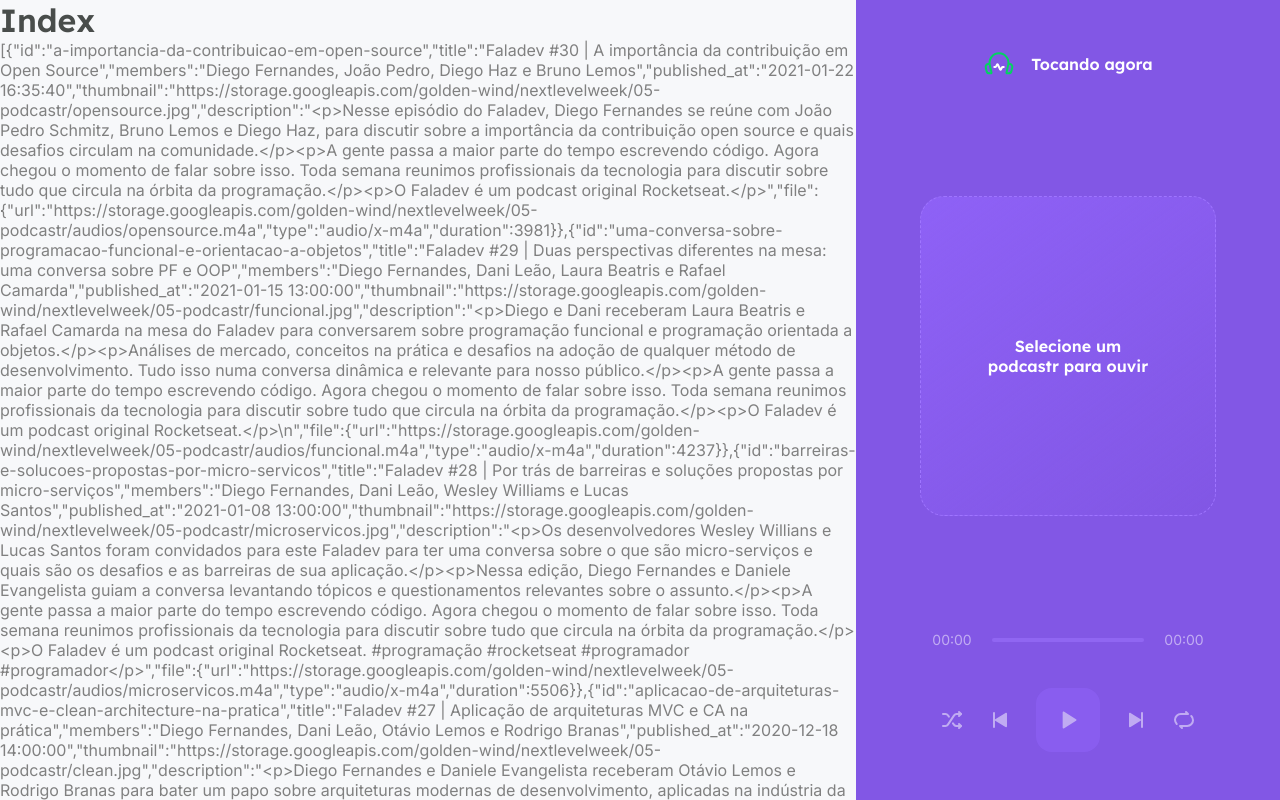
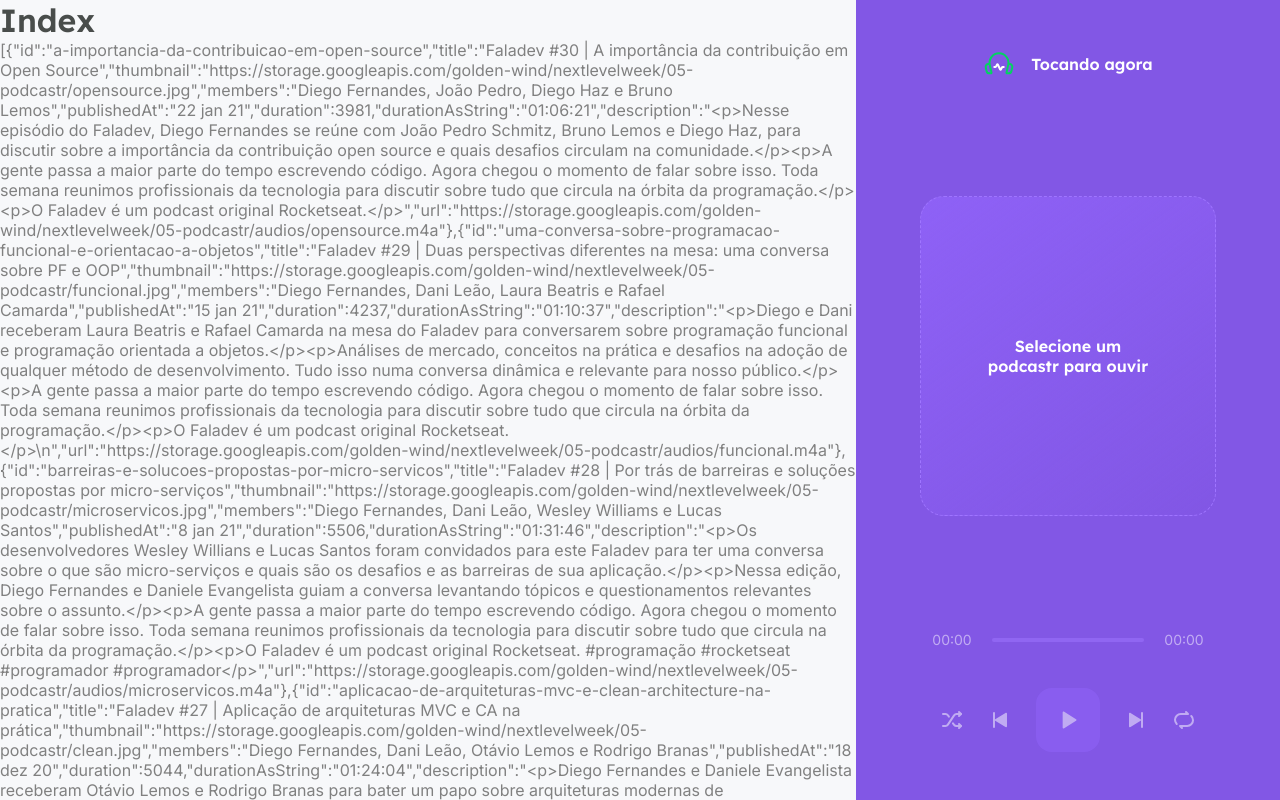
Before and after one commit to Priscilt1/Podcast, a Next.js app: page / in a window 1280 px wide. Shown: the top 800 px of the page. Built offline with nearby package versions, Linux system fonts and the light colour scheme; data requests are answered from the project's data file.

Commit message:
Formatação de dados

```diff
--- a/src/pages/index.tsx
+++ b/src/pages/index.tsx
@@ -1,10 +1,14 @@
 import { GetStaticProps } from 'next'; //importando tipagem da função
+import { format, parseISO } from 'date-fns'; //parseISO converte uma string para um date do js
+import ptBR from 'date-fns/locale/pt-BR'
 import { api } from '../services/api';
+import { convertDurationToTimeString } from '../utils/convertDurationToTimeString';
 
 type Episode = {
     id: string;
     title: string;
     members: string;
+    published_at: string;
 }
 
 type HomeProps = {
@@ -30,9 +34,24 @@
     }
   })
 
+  //formatação dos dados antes do return para evitar uma renderização desnecessaria
+  const episodes = data.map(episode => {
+    return {
+      id: episode.id,
+      title: episode.title,
+      thumbnail: episode.thumbnail,
+      members: episode.members,
+      publishedAt: format(parseISO(episode.published_at), 'd MMM yy', { locale: ptBR }), //O MMM significa os tres primeiros digitos do mes
+      duration: Number(episode.file.duration),
+      durationAsString: convertDurationToTimeString(Number(episode.file.duration)), //convertendo a informacao para numero (usando a funcao que esta nos ultis)
+      description: episode.description,
+      url: episode.file.url,
+  }
+  })
+
   return {
     props: {
-      episodes: data,
+      episodes,
     },
     // revalidate recebe um numero em segundo, avisando em quanto tempo quer uma nova versao da pagina
     revalidate: 60 * 60 * 8 //a cada 8 horas uma nova atualização acontece
--- /dev/null
+++ b/src/utils/convertDurationToTimeString.ts
@@ -0,0 +1,12 @@
+export function convertDurationToTimeString(duration: number) { //recebe um numero e devolve uma string
+  const hours = Math.floor(duration / 3600) //arredonda para o melhor numero que sobrar (3600 equivalem ao segundos de 1 hora)
+  const minutes = Math.floor((duration % 3600) / 60) //pegandos quantos segundos que sobrou na divisao de cima e dividindo por 60
+  const seconds = duration % 60; //o restante da divisao de duration por 60
+
+  //criando a string de horas
+  const timeString = [hours, minutes, seconds]
+  .map(unit => String(unit).padStart(2, '0')) // no padStart, se tiver só um caractere, será adicionado o numer 0
+  .join(':') //para unir
+
+  return timeString
+}
```
